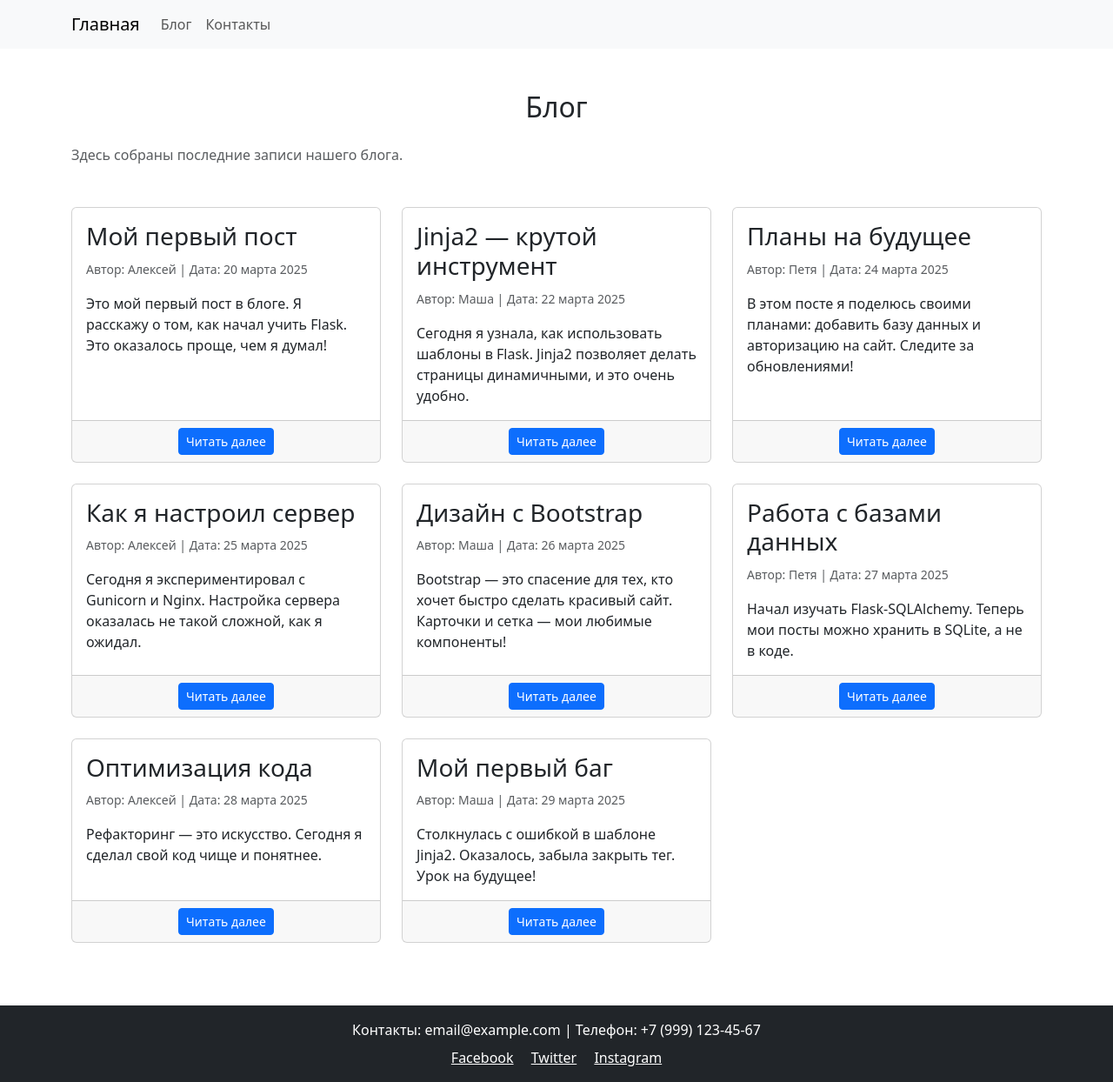
After one commit to IIIPEK/VD04, a Flask app: page /blog/ in a window 1280 px wide. The commit adds this page. Shown: the whole page at 87% size. Run offline with Flask 3, Linux system fonts and the light colour scheme.

Commit message:
Initial commit

```diff
--- /dev/null
+++ b/data/posts.json
@@ -0,0 +1,50 @@
+[
+    {
+        "title": "Мой первый пост",
+        "author": "Алексей",
+        "date": "20 марта 2025",
+        "content": "Это мой первый пост в блоге. Я расскажу о том, как начал учить Flask. Это оказалось проще, чем я думал!"
+    },
+    {
+        "title": "Jinja2 — крутой инструмент",
+        "author": "Маша",
+        "date": "22 марта 2025",
+        "content": "Сегодня я узнала, как использовать шаблоны в Flask. Jinja2 позволяет делать страницы динамичными, и это очень удобно."
+    },
+    {
+        "title": "Планы на будущее",
+        "author": "Петя",
+        "date": "24 марта 2025",
+        "content": "В этом посте я поделюсь своими планами: добавить базу данных и авторизацию на сайт. Следите за обновлениями!"
+    },
+    {
+        "title": "Как я настроил сервер",
+        "author": "Алексей",
+        "date": "25 марта 2025",
+        "content": "Сегодня я экспериментировал с Gunicorn и Nginx. Настройка сервера оказалась не такой сложной, как я ожидал."
+    },
+    {
+        "title": "Дизайн с Bootstrap",
+        "author": "Маша",
+        "date": "26 марта 2025",
+        "content": "Bootstrap — это спасение для тех, кто хочет быстро сделать красивый сайт. Карточки и сетка — мои любимые компоненты!"
+    },
+    {
+        "title": "Работа с базами данных",
+        "author": "Петя",
+        "date": "27 марта 2025",
+        "content": "Начал изучать Flask-SQLAlchemy. Теперь мои посты можно хранить в SQLite, а не в коде."
+    },
+    {
+        "title": "Оптимизация кода",
+        "author": "Алексей",
+        "date": "28 марта 2025",
+        "content": "Рефакторинг — это искусство. Сегодня я сделал свой код чище и понятнее."
+    },
+    {
+        "title": "Мой первый баг",
+        "author": "Маша",
+        "date": "29 марта 2025",
+        "content": "Столкнулась с ошибкой в шаблоне Jinja2. Оказалось, забыла закрыть тег. Урок на будущее!"
+    }
+]
--- a/main.py
+++ b/main.py
@@ -1,10 +1,26 @@
 from flask import Flask, render_template
+import json
 
 app = Flask(__name__)
+
+def load_json(filename='data/posts.json'):
+    with open(filename, 'r', encoding='utf-8') as f:
+        posts = json.load(f)
+    return posts
 
 @app.route('/')
 def index():
     return render_template('index.html')
 
+@app.route('/blog/')
+def blog():
+    posts = load_json()
+    return render_template('blog.html', posts=posts)
+
+@app.route('/contacts/')
+def contacts():
+    contacts = load_json(filename='data/contacts.json')
+    return render_template('contacts.html', contacts=contacts)
+
 if __name__ == '__main__':
     app.run(debug=True)
--- a/templates/base.html
+++ b/templates/base.html
@@ -10,15 +10,14 @@
     <header>
         <nav class="navbar navbar-expand-lg navbar-light bg-light" id="main">
             <div class="container">
-                <a class="navbar-brand" href="#main">Вселенная Шрека</a>
+                <a class="navbar-brand" href="/">Главная</a>
                 <button class="navbar-toggler" type="button" data-bs-toggle="collapse" data-bs-target="#navbarNav" aria-controls="navbarNav" aria-expanded="false" aria-label="Toggle navigation">
                     <span class="navbar-toggler-icon"></span>
                 </button>
                 <div class="collapse navbar-collapse" id="navbarNav">
                     <ul class="navbar-nav">
-                        <li class="nav-item"><a class="nav-link" href="#carousel" >Слайдер</a></li>
-                        <li class="nav-item"><a class="nav-link" href="#cards">Карточки</a></li>
-                        <li class="nav-item"><a class="nav-link" href="#accordionBottom">Аккордеон</a></li>
+                        <li class="nav-item"><a class="nav-link" href="/blog/">Блог</a></li>
+                        <li class="nav-item"><a class="nav-link" href="/contacts/">Контакты</a></li>
                     </ul>
                 </div>
             </div>
--- /dev/null
+++ b/templates/blog.html
@@ -0,0 +1,37 @@
+{% extends 'base.html' %}
+
+{% block title %}>Блог{% endblock %}
+
+{% block content %}
+<main class="container my-5">
+    <section class="mb-5" id="blogblock">
+        <h2 class="mb-4 text-center">Блог</h2>
+    <p class="text-muted mb-5">Здесь собраны последние записи нашего блога.</p>
+
+    {% if posts %}
+        <div class="row">
+            {% for post in posts %}
+                <div class="col-md-4 mb-4">
+                    <div class="card h-100">
+                        <div class="card-body">
+                            <h3 class="card-title">{{ post.title }}</h3>
+                            <p class="card-text text-muted">
+                                <small>Автор: {{ post.author }} | Дата: {{ post.date }}</small>
+                            </p>
+                            <p class="card-text">{{ post.content }}</p>
+                        </div>
+                        <div class="card-footer text-center">
+                            <a href="#" class="btn btn-primary btn-sm">Читать далее</a>
+                        </div>
+                    </div>
+                </div>
+            {% endfor %}
+        </div>
+    {% else %}
+        <div class="alert alert-info" role="alert">
+            Пока нет постов. Заходите позже!
+        </div>
+    {% endif %}
+    </section>
+</main>
+{% endblock %}
--- a/templates/index.html
+++ b/templates/index.html
@@ -4,8 +4,8 @@
 
 {% block content %}
 <main class="container my-5">
-    <section class="mb-5" id="mainblock">
-        <h2>Добро пожаловать, {{ name }}!</h2>
+    <section class="mb-5 text-center" id="mainblock">
+        <h2>Добро пожаловать!</h2>
         <p>Это мой сайт на Flask.</p>
     </section>
 </main>
```
Also changed, not shown: data/contacts.json (added, +24 -0 lines), templates/contacts.html (added, +41 -0 lines).
